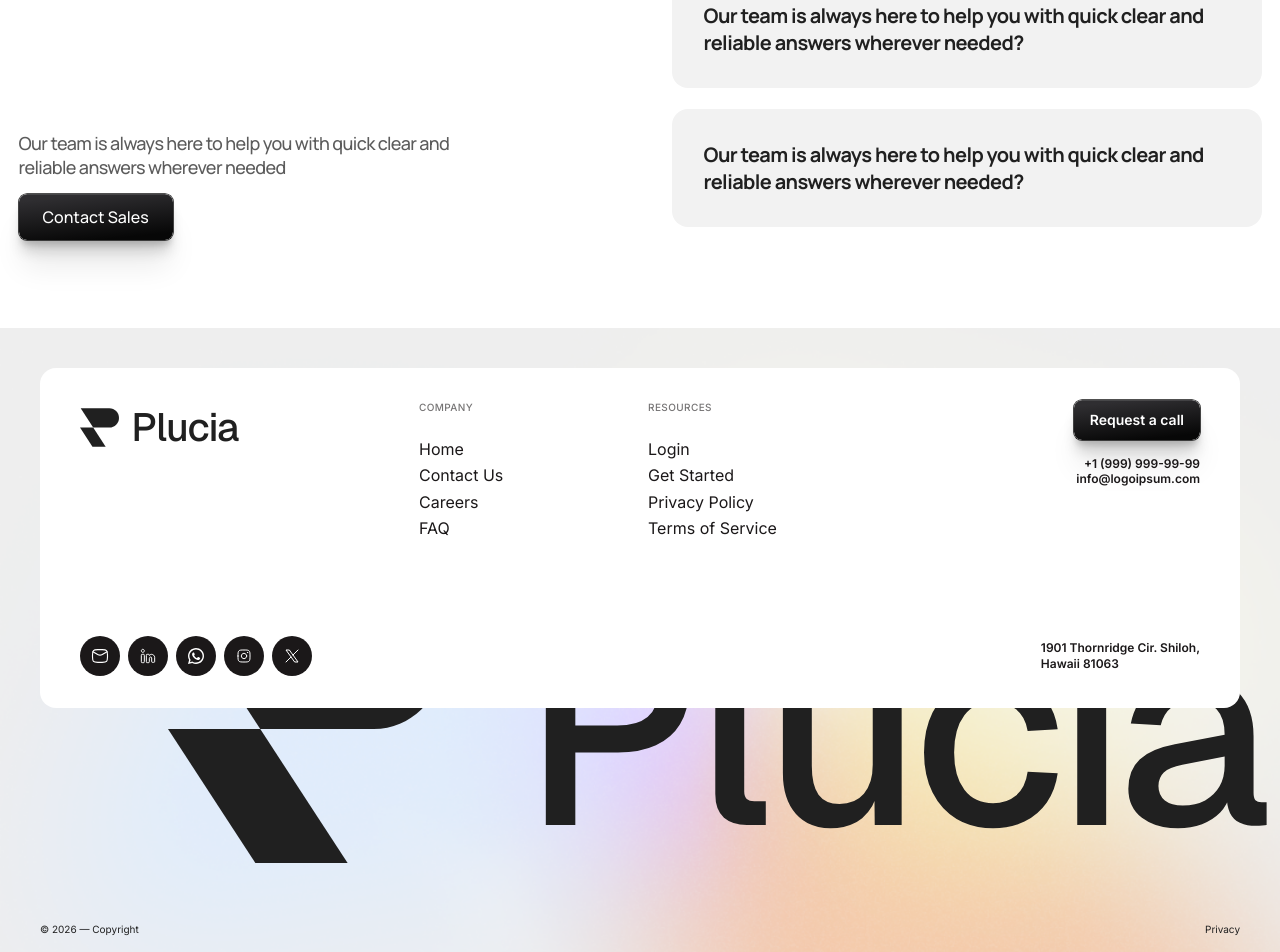
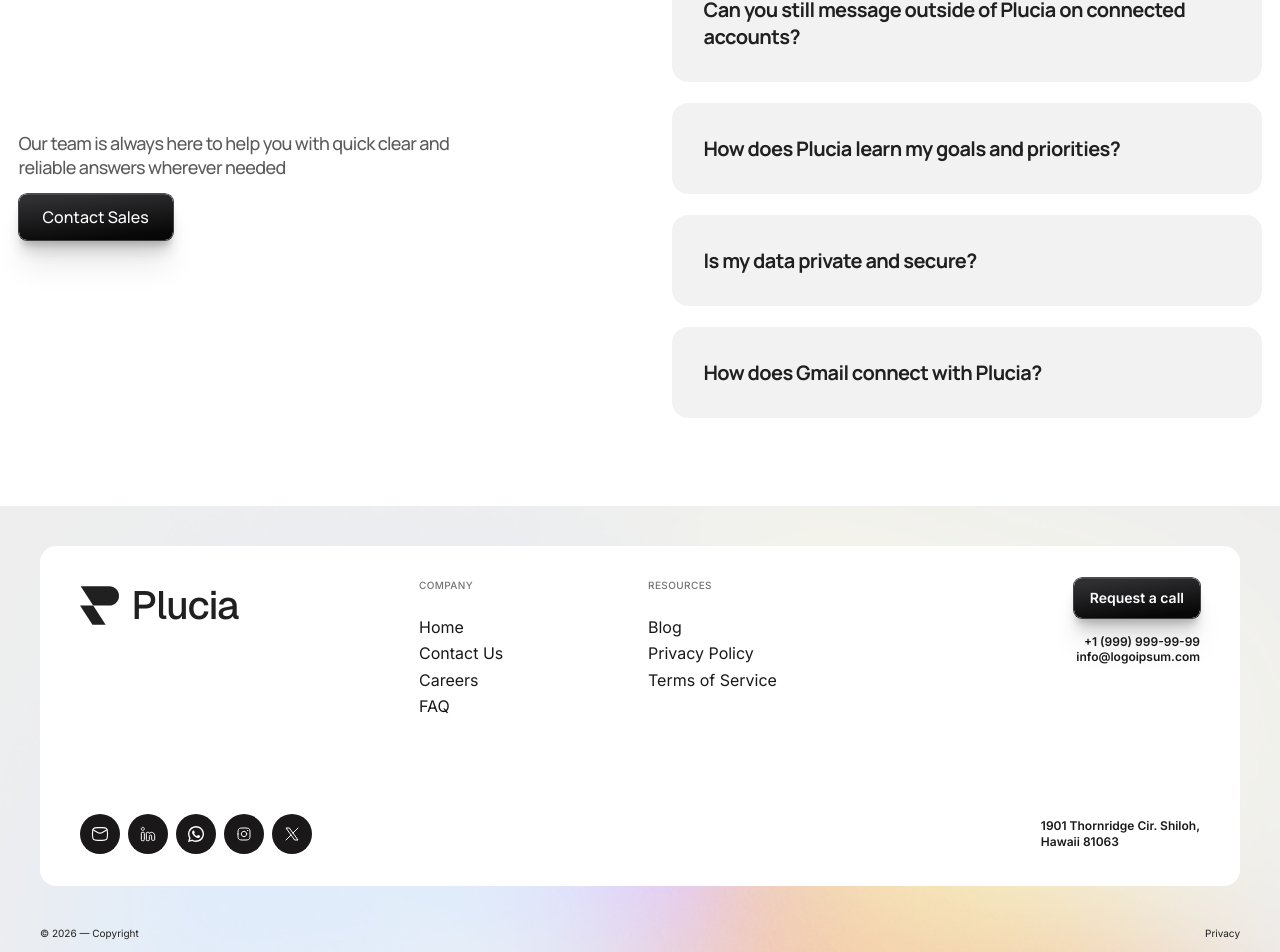
Before and after one commit to Abhijeetpunia0111/plucia-website--v1, a Next.js app: page /contact in a window 1280 px wide. Shown: the part 1463-2415 px from the top of the page. Built offline with nearby package versions, Linux system fonts and the light colour scheme; a web font is replaced by a local one.

Commit message:
feat: update text and labels across multiple components for clarity and consistency; add blog page

```diff
--- /dev/null
+++ b/src/app/blog/page.tsx
@@ -0,0 +1,11 @@
+import type { Metadata } from "next";
+import ComingSoonPage from "@/page/ComingSoonPage";
+
+export const metadata: Metadata = {
+  title: "Blog — Plucia",
+  description: "Our blog is coming soon.",
+};
+
+export default function Page() {
+  return <ComingSoonPage title="Blog" />;
+}
--- a/src/components/AvatarGroup.tsx
+++ b/src/components/AvatarGroup.tsx
@@ -27,7 +27,7 @@ export default function AvatarGroup({ light = false }: { light?: boolean }) {
       </div>
       <p className={`font-inter font-normal leading-[0] relative shrink text-[14px] sm:text-[16px] text-center tracking-[-0.05em] ${light ? "text-[#fefefe]" : "text-[#202020]"}`}>
         <span className="font-bold leading-[normal]">7,136 </span>
-        <span className="leading-[normal]">people already joined the waitlist</span>
+        <span className="leading-[normal]">people already Subscribe to Plucia's update</span>
       </p>
     </div>
   );
--- a/src/components/WaitlistForm.tsx
+++ b/src/components/WaitlistForm.tsx
@@ -58,7 +58,7 @@ export default function WaitlistForm() {
           <img alt="" className="absolute block inset-0 max-w-none size-full" src="/assets/icons/mail-send-01.svg" />
         </div>
         <p className="font-manrope font-semibold leading-[normal] relative shrink-0 text-[#fefefe] text-[16px] tracking-[-0.8px] whitespace-nowrap">
-          Join Waitlist
+          Subscribe
         </p>
         <div className="absolute inset-0 pointer-events-none rounded-[inherit] shadow-[inset_0px_4px_7px_0px_rgba(255,255,255,0.2)]" />
       </button>
--- a/src/sections/FaqSection.tsx
+++ b/src/sections/FaqSection.tsx
@@ -8,20 +8,28 @@ import DistortText from "@/components/DistortText";
 
 const FAQS = [
   {
-    q: "Our team is always here to help you with quick clear and reliable answers wherever needed?",
-    a: "Our team is always here to help you with quick clear and reliable answers wherever needed",
+    q: "How is Plucia different from a normal inbox?",
+    a: "Regular inboxes show you messages ordered by your latest notifications, on a singular platform. Plucia combines multiple inboxes, learns what matters to you and automatically ranks messages according to their priority.",
   },
   {
-    q: "Our team is always here to help you with quick clear and reliable answers wherever needed?",
-    a: "Our team is always here to help you with quick clear and reliable answers wherever needed",
+    q: "How do Auto-Drafted Replies work?",
+    a: "Plucia automatically drafts replies that sound like you. It learns your tone, language, and context across platforms, then writes responses based on your past conversations and priorities. When a new message arrives, you'll see a ready-to-send reply that you can edit, approve, or ignore. It's the fastest way to stay personal without wasting time typing.",
   },
   {
-    q: "Our team is always here to help you with quick clear and reliable answers wherever needed?",
-    a: "Our team is always here to help you with quick clear and reliable answers wherever needed",
+    q: "Can you still message outside of Plucia on connected accounts?",
+    a: "Yes. Any messages sent on Plucia are received natively by your contacts on the platforms you're communicating with them on. You can send a message on Plucia to a contact on WhatsApp, and continue that conversation on WhatsApp, and vice versa. Your message chain will be linked so the messaging experience of all your recipients remains unchanged.",
   },
   {
-    q: "Our team is always here to help you with quick clear and reliable answers wherever needed?",
-    a: "Our team is always here to help you with quick clear and reliable answers wherever needed",
+    q: "How does Plucia learn my goals and priorities?",
+    a: "When you connect your accounts, Plucia analyses message patterns and relationships to understand who and what matters most. You can adjust priorities anytime. Plucia keeps learning from your activity so its ranking stays accurate.",
+  },
+  {
+    q: "Is my data private and secure?",
+    a: "Yes. Your data never leaves your account without encryption. Plucia uses secure, enterprise-grade protocols and does not sell or share your information. AI models only process context to serve your messages, not to train external systems.",
+  },
+  {
+    q: "How does Gmail connect with Plucia?",
+    a: "Plucia brings your emails, messages, contacts and calendars into one smart workspace. To deliver this experience, Plucia connects to your Google account with your explicit permission.",
   },
 ];
 
--- a/src/sections/Footer.tsx
+++ b/src/sections/Footer.tsx
@@ -11,19 +11,7 @@ export default function Footer() {
     <footer className="bg-white relative w-full overflow-hidden">
       <img alt="" className="absolute inset-0 h-full w-full object-cover pointer-events-none" src="/assets/images/footer-gradient-bg.png" />
 
-      <div className="relative mx-auto flex gap-[40px] lg:gap-0 lg:h-[632px] max-w-[1440px] flex-col items-center justify-between pb-[24px] pt-[40px] px-[16px] sm:px-[40px]">
-        {/* giant background wordmark */}
-        <div className="absolute hidden lg:flex gap-[81.842px] items-center left-[167.75px] top-[210px]">
-          <div className="relative shrink-0 size-[272.807px]">
-            <img alt="" className="absolute block inset-0 max-w-none size-full" src="/assets/icons/plucia-logo-xl.svg" />
-          </div>
-          <div className="flex flex-col items-start relative shrink-0">
-            <div className="flex flex-col font-geist font-medium justify-center leading-[0] relative shrink-0 text-[#202020] text-[272.807px] tracking-[-6.8202px] whitespace-nowrap">
-              <p className="leading-[381.93px]">Plucia</p>
-            </div>
-          </div>
-        </div>
-
+      <div className="relative mx-auto flex gap-[40px] max-w-[1440px] flex-col items-center justify-between pb-[24px] pt-[40px] px-[16px] sm:px-[40px]">
         {/* top card */}
         <div className="bg-white flex flex-col gap-[48px] lg:gap-[96px] items-start overflow-clip px-[20px] sm:px-[40px] py-[32px] relative rounded-[16px] shrink-0 w-full">
         <div className="flex flex-col md:flex-row gap-[32px] md:gap-[16px] items-start relative shrink-0 w-full">
@@ -56,8 +44,7 @@ export default function Footer() {
                 Resources
               </p>
               <div className="flex flex-col font-inter font-normal gap-[4px] items-start relative shrink-0 text-[16px] w-full">
-                <Link href="/login" className="relative shrink-0 w-full transition-opacity duration-200 hover:opacity-60">Login</Link>
-                <Link href="/signup" className="relative shrink-0 w-full transition-opacity duration-200 hover:opacity-60">Get Started</Link>
+                <Link href="/blog" className="relative shrink-0 w-full transition-opacity duration-200 hover:opacity-60">Blog</Link>
                 <Link href="/privacy" className="relative shrink-0 w-full transition-opacity duration-200 hover:opacity-60">Privacy Policy</Link>
                 <Link href="/terms" className="relative shrink-0 w-full transition-opacity duration-200 hover:opacity-60">Terms of Service</Link>
               </div>
--- a/src/sections/InsightsSection.tsx
+++ b/src/sections/InsightsSection.tsx
@@ -88,7 +88,7 @@ function MapCard() {
 
 function SophieCard() {
   return (
-    <div className="absolute flex flex-col gap-[10.668px] items-center left-[331.5px] top-[128px] w-[315.49px]">
+    <div className="absolute flex flex-col gap-[10.668px] items-center left-[331.5px] origin-top-left scale-[0.85] top-[128px] w-[315.49px]">
       <div className="bg-[#f8f8f8] flex flex-col gap-[10.668px] items-start p-[10.668px] relative rounded-[23.114px] shrink-0 w-full">
         <div className="h-[300.629px] relative rounded-[14.224px] shrink-0 w-[294.154px]">
           <img alt="Sophie Bennett" className="absolute inset-0 max-w-none object-cover pointer-events-none rounded-[14.224px] size-full" src="/assets/images/sophie-photo.png" />
@@ -119,33 +119,13 @@ function SophieCard() {
               </div>
             </div>
           </div>
-          <div className="flex gap-[8.89px] items-start relative shrink-0 w-full">
-            <div className="flex flex-[1_0_0] flex-col font-manrope font-medium items-start leading-[normal] min-w-px relative">
+          <div className="flex flex-col font-manrope font-medium items-start leading-[normal] relative shrink-0 w-full">
             <p className="relative shrink-0 text-[#808080] text-[12.446px] tracking-[-0.6223px] w-full">
               Confidence Score
             </p>
             <p className="relative shrink-0 text-[#34a853] text-[34.34px] tracking-[-1.717px] w-full">
               96%
             </p>
-            </div>
-            <div className="bg-[#f0f0f0] border-[0.889px] border-[rgba(0,0,0,0.1)] border-dashed flex flex-col gap-[5.334px] items-center justify-center overflow-clip px-[8.001px] py-[5.334px] relative rounded-[10.668px] self-stretch shrink-0 w-[159.132px]">
-              {/* hidden placeholder rows (opacity 0 in the design) */}
-              {["call-done-sm", "happy-sm", "basket-sm"].map((icon, i) => (
-                <div key={icon} className="flex gap-[6.223px] items-center opacity-0 relative shrink-0 w-full">
-                  <div className="relative shrink-0 size-[12.398px]">
-                    <img alt="" className="absolute block inset-0 max-w-none size-full" src={`/assets/icons/${icon}.svg`} />
-                  </div>
-                  <div className="flex flex-[1_0_0] flex-col gap-[3.556px] items-start min-w-px relative">
-                    <p className="font-manrope font-medium leading-[normal] relative shrink-0 text-[#808080] text-[7.112px] tracking-[-0.3556px] w-full">
-                      {["Call rating", "Mood", "Intent of purchase"][i]}
-                    </p>
-                    <div className="bg-[#d9d9d9] flex flex-col h-[2.216px] items-start pr-[21.336px] relative rounded-[88.9px] shrink-0 w-full">
-                      <div className={`${["bg-[#bef50b]", "bg-[#34a853]", "bg-[#f59e0b]"][i]} h-[2.216px] relative rounded-[88.9px] shrink-0 w-full`} />
-                    </div>
-                  </div>
-                </div>
-              ))}
-            </div>
           </div>
         </div>
       </div>
@@ -164,6 +144,28 @@ function SophieCard() {
             </div>
           </div>
         ))}
+      </div>
+      {/* lead tag — CRM-style status pills: light tint bg, dot + label in the
+          same solid color (bg-current on the dot locks it to the label's
+          text color so they can never drift apart) */}
+      <div className="bg-white border-[1.984px] border-solid border-white drop-shadow-[0px_0px_8.43px_rgba(0,0,0,0.1)] flex flex-col gap-[10.521px] items-center px-[14.027px] py-[12.274px] relative rounded-[14.027px] shrink-0">
+        <p className="font-inter font-medium text-[#a0a0a0] text-[10.521px] tracking-[0.842px] uppercase">
+          Lead Tag
+        </p>
+        <div className="flex gap-[8.017px] items-center relative shrink-0">
+          {[
+            { label: "Hot", bg: "bg-[#fbdfdf]", color: "text-[#f03]" },
+            { label: "Cold", bg: "bg-[#dbe9ff]", color: "text-[#0062ff]" },
+            { label: "Neutral", bg: "bg-[#ececec]", color: "text-[#808080]" },
+          ].map((tag) => (
+            <div key={tag.label} className={`${tag.bg} flex gap-[6.313px] h-[33.315px] items-center justify-center px-[15.781px] relative rounded-[10.521px] shrink-0`}>
+              <span aria-hidden className={`${tag.color} bg-current rounded-full shrink-0 size-[6.313px]`} />
+              <p className={`font-inter font-medium text-[14.027px] ${tag.color} tracking-[-0.7014px] whitespace-nowrap`}>
+                {tag.label}
+              </p>
+            </div>
+          ))}
+        </div>
       </div>
     </div>
   );
@@ -335,7 +337,7 @@ export default function InsightsSection() {
             <img alt="" className="absolute block inset-0 max-w-none size-full" src="/assets/icons/bot-message-square.svg" />
           </div>
           <p className="font-manrope font-medium leading-[normal] relative shrink-0 text-[#34a853] text-[16px] sm:text-[20px] tracking-[-0.05em] whitespace-pre">
-            Exclusive  Insights  by Plucia AI
+            Business Insights by Plucia AI
           </p>
         </div>
         <p className="font-manrope leading-[0] not-italic relative shrink-0 text-[clamp(25px,5vw,43px)] text-black text-center tracking-[-0.0133em] w-full">
--- a/src/sections/SubscribeSection.tsx
+++ b/src/sections/SubscribeSection.tsx
@@ -59,7 +59,7 @@ export default function SubscribeSection() {
           <div className="flex flex-col gap-[38px] items-center relative shrink-0 w-full">
             {/* email field — submits to /congratulations */}
             <WaitlistForm />
-            <AvatarGroup light />
+            <AvatarGroup light /><br/>
           </div>
         </div>
       </div>
```
Also changed, not shown: src/components/Navbar.tsx (+30 -4 lines), src/page/CongratsPage.tsx (+6 -6 lines), src/sections/Hero.tsx (+4 -4 lines), src/sections/TellPluciaSection.tsx (+7 -2 lines). Lines whose indentation alone changed are shown as unchanged.
